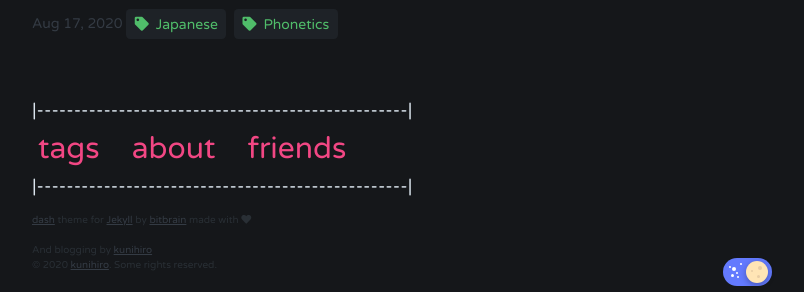
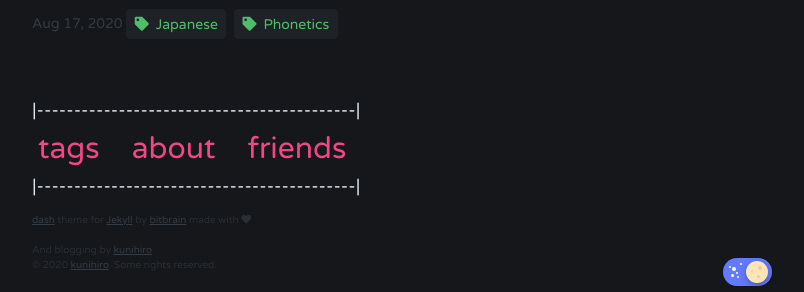
Before and after one commit to MyCodingSucks/MyCodingSucks.github.io, a Jekyll site: the page built from index.html, in a window 1280 px wide. Shown: the part 604-896 px from the top of the page, without its empty margins (238-1042 px from the left). Built offline with Jekyll 4.4.1, drawn with Linux system fonts in a browser that asks for light colours; the list of posts is cut into pages by our own code.

Commit message:
Update footer.html

```diff
--- a/_includes/footer.html
+++ b/_includes/footer.html
@@ -4,7 +4,7 @@
 
 	<div class="wrapper">
 
-		<p>|--------------------------------------------------|</p>
+		<p>|-------------------------------------------|</p>
 
 		<style>
 		ul {
@@ -38,7 +38,7 @@
 			<li><a href="/bottom_bar/friends.html">friends</a></li>
 		</ul>
 
-		<p>|--------------------------------------------------|</p>
+		<p>|-------------------------------------------|</p>
 
 		<div class="credits">
 			<a href="https://github.com/bitbrain/jekyll-dash">dash</a> theme for <a href="https://jekyllrb.com/">Jekyll</a> by <a href="https://github.com/bitbrain">bitbrain</a> made with <i class="fas fa-heart"></i><br /><br />
```
